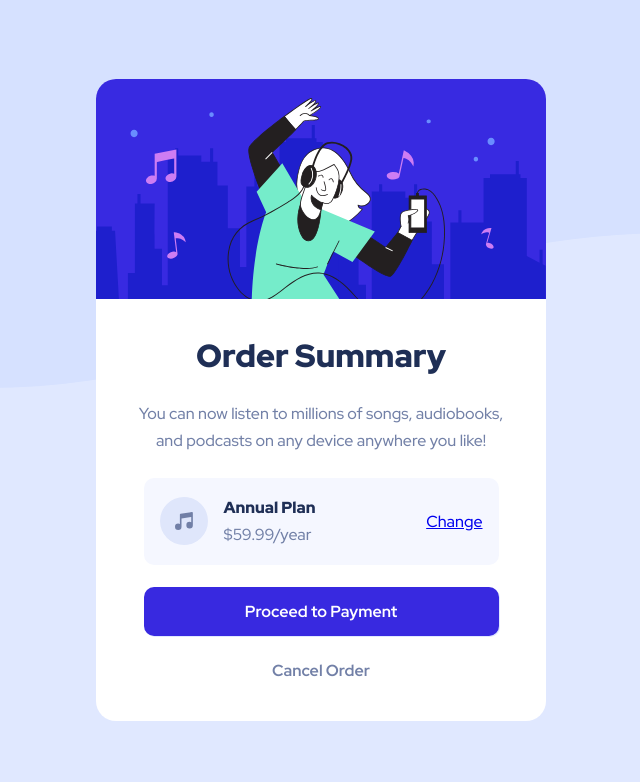
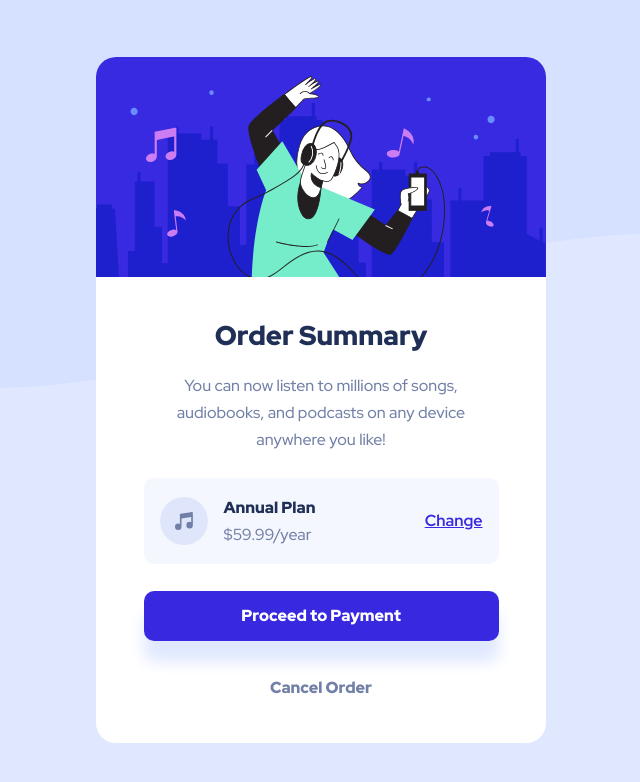
Before and after one commit to IEdiong/fem-order-summary-component, a website: page index.html in a window 1280 px wide. Shown: the whole page, without its empty margins (319-959 px from the left). Drawn offline with Linux system fonts and the light colour scheme.

Commit message:
All done

```diff
--- a/assets/css/style.css
+++ b/assets/css/style.css
@@ -24,7 +24,7 @@ body {
   display: flex;
   align-items: center;
   line-height: 1.7;
-  background: var(--bg-primary-clr) url(../../images/pattern-background-mobile.svg) no-repeat ;
+  background: var(--bg-primary-clr) url(../../images/pattern-background-mobile.svg) no-repeat;
   background-position: top;
 }
 
@@ -35,10 +35,10 @@ img {
 /* typography */
 
 h2 {
-  font-size: 2rem;
+  font-size: 1.7rem;
   font-weight: 900;
   color: var(--dark-blue);
-  margin-top: 0.7em;
+  margin-top: 1em;
   margin-bottom: 0.5em;
 }
 
@@ -72,8 +72,6 @@ h2 {
   border-radius: 20px;
   overflow: hidden;
   max-width: 450px;
-  /* outline: 2px solid burlywood; */
-  /* display: none; */
 }
 
 .order-summary-card {
@@ -90,10 +88,6 @@ h2 {
   border-radius: 10px;
 }
 
-.osc__pricing a :hover {
-  text-decoration: none;
-}
-
 .osc--plan {
   align-self: flex-start;
   text-align: left;
@@ -102,37 +96,37 @@ h2 {
   margin-left: 1em;
 }
 
+.osc__pricing a {
+  font-weight: 700;
+  color: var(--accent-clr);
+}
+
 .osc__proceed,
 .osc__cancel {
   display: block;
   text-decoration: none;
+  padding-inline: .3em;
 }
 
 .osc__proceed {
-  margin-top: 1.4em;
-  padding-top: .7em;
-  padding-bottom: .7em;
+  margin-top: 1.7em;
+  padding-top: 0.7em;
+  padding-bottom: 0.7em;
   border-radius: 10px;
   background-color: var(--accent-clr);
   color: #ffffff;
-  font-weight: 700;
-  box-shadow: var(--bg-primary-clr) 1px 1px;
+  font-weight: 900;
+  box-shadow: 0px 1.3em 15px var(--bg-primary-clr);
 }
 
 .osc__cancel {
-  margin-top: .7em;
-  margin-bottom: 1.7em;
-  padding-top: .6em;
-  padding-bottom: .6em;
-  /* background-color: var(--accent-clr); */
+  margin-top: 1.5em;
+  margin-bottom: 2em;
+  padding-top: 0.6em;
+  padding-bottom: 0.6em;
   color: var(--desat-blue);
-  font-weight: 700;
+  font-weight: 900;
 }
-
-a .osc__cancel:hover {
-  color: var(--dark-blue);
-}
-
 
 @media (min-width: 376px) {
   body {
@@ -141,7 +135,7 @@ a .osc__cancel:hover {
   }
 
   .osc__content {
-    max-width: 36ch;
+    max-width: 30ch;
     margin-inline: auto;
   }
 
@@ -150,4 +144,17 @@ a .osc__cancel:hover {
     margin-inline: auto;
   }
 
+  .osc__pricing a:hover {
+    text-decoration: none;
+  }
+
+  .osc__proceed:focus,
+  .osc__proceed:hover {
+    background-color: hsl(245, 65%, 60%);
+  }
+
+
+  .osc__cancel:hover {
+    color: var(--dark-blue);
+  }
 }
```
Also changed, not shown: README-template.md (deleted), README.md, assets/screenshots/desktop-screenshot.png (added), assets/screenshots/mobile-screenshot.png (added).
